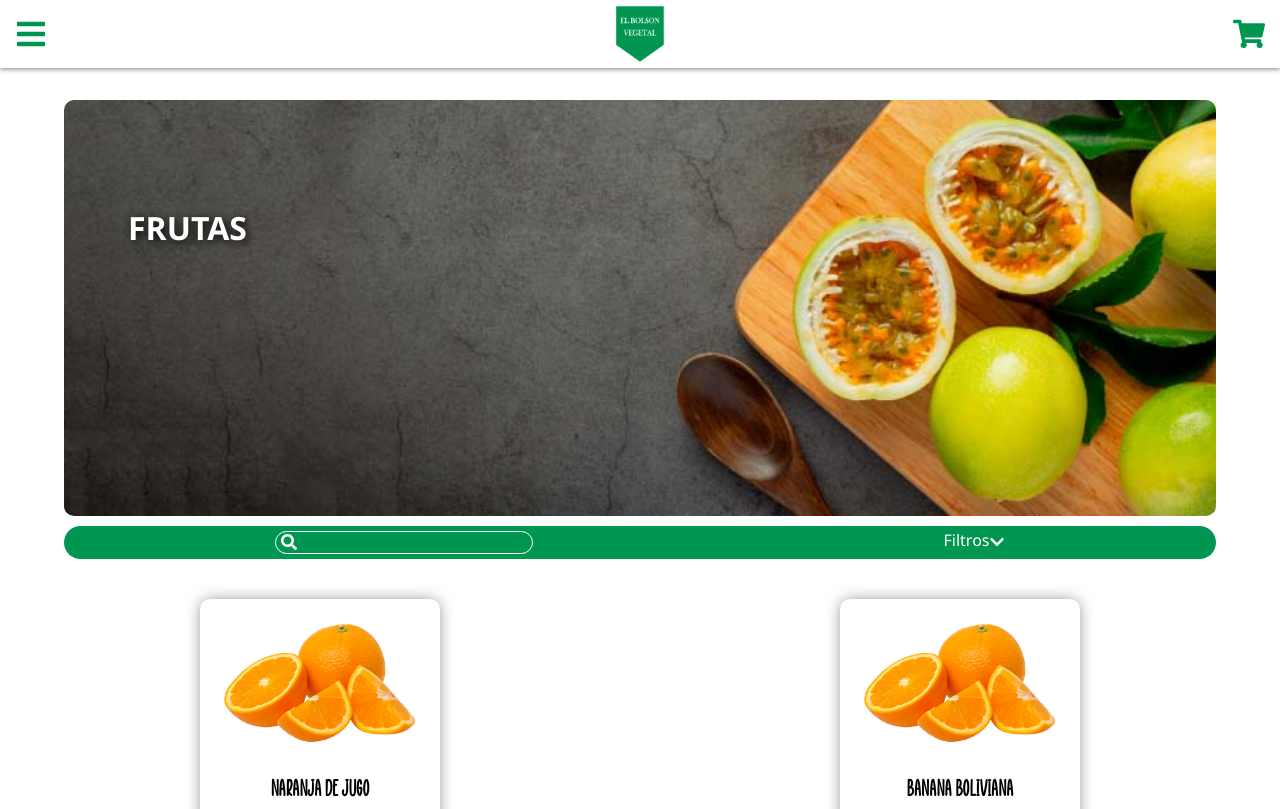
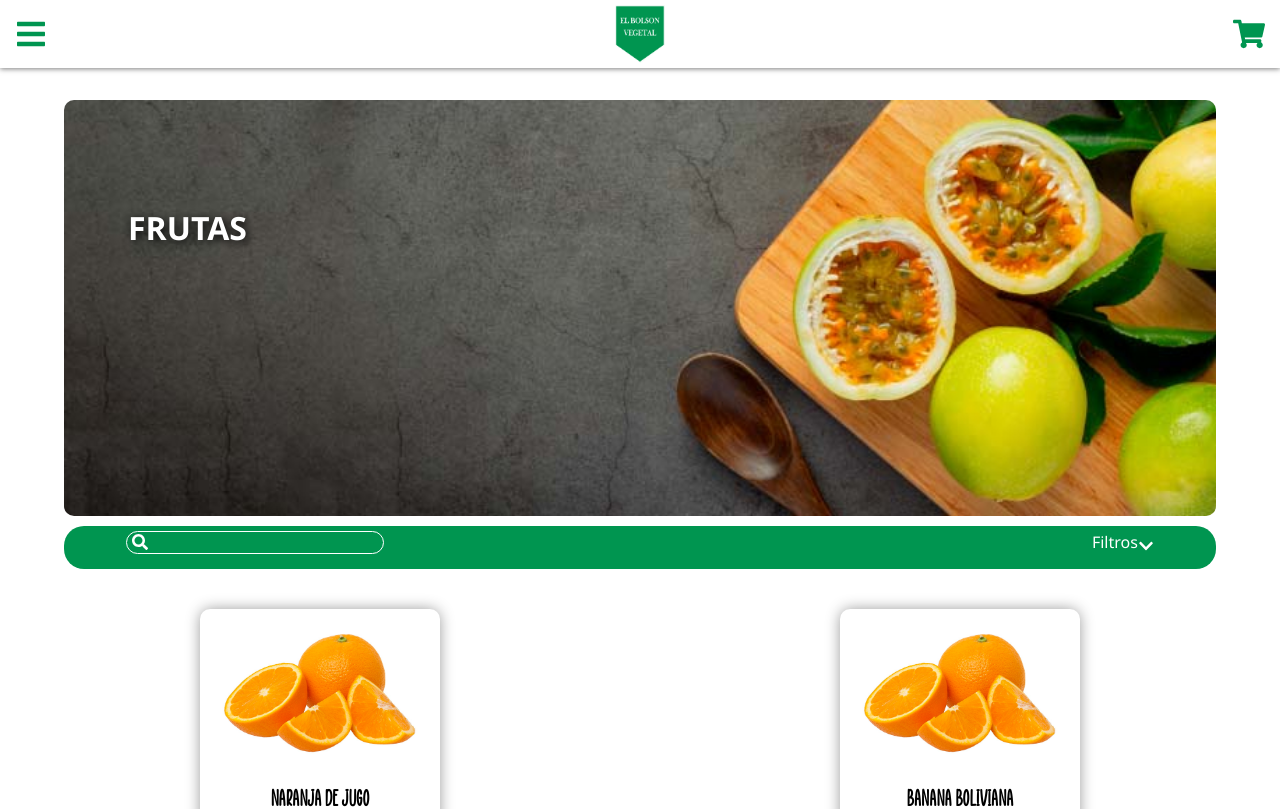
Before and after one commit to NicoMunoz909/BolsonVegetal-client, a React (Create React App) app: page /frutas in a window 1280 px wide. Shown: the top 809 px of the page. Built offline with nearby package versions, Linux system fonts and the light colour scheme; a web font is replaced by a local one.

Commit message:
Fix products filter css

```diff
--- a/src/Components/ShoppingPage/index.js
+++ b/src/Components/ShoppingPage/index.js
@@ -9,7 +9,7 @@
   const filterOptions = filtros
 
   function toggleFilters() {
-    document.getElementsByClassName('filterOptions')[0].classList.toggle('hmenu-visible')
+    document.getElementsByClassName('filterOptions')[0].classList.toggle('filterOptions--visible')
     document.getElementById('filtersArrow').classList.toggle('rotated')
   }
 
@@ -20,14 +20,15 @@
         <img src={banner} alt="" />
       </div>
       <div className='filtersBar'>
+        <div className='filtersBar-header'>
           <div className='searchBar alignCenter'>
             <FaSearch />
             <input type="text" />
           </div>
-        <div>
           <div className='alignCenter' onClick={toggleFilters}>
             Filtros
             <FaChevronDown style={{alignSelf: 'flex-end'}} id='filtersArrow'/>
+          </div>
         </div>
         <div className='filterOptions'>
           {filterOptions.map( i => {
@@ -38,7 +39,6 @@
               </div>
             )
           })}
-          </div>
         </div>
       </div>
       <div className='itemsCarouselContainer'>
--- a/src/Components/ShoppingPage/shoppingPage.css
+++ b/src/Components/ShoppingPage/shoppingPage.css
@@ -21,8 +21,6 @@
 
 .filtersBar {
   position: relative;
-  display: flex;
-  justify-content: space-around;
   background-color: #009550;
   width: 90%;
   margin: auto;
@@ -31,11 +29,19 @@
   border-radius: 20px;
   box-sizing: border-box;
   color: white;
+  transition: all 200ms;
 }
 
 .filtersBar input {
   background-color: transparent;
   border: none;
+}
+
+.filtersBar-header {
+  display: flex;
+  justify-content: space-between;
+  width: 90%;
+  margin: auto;
 }
 
 .searchBar {
@@ -63,25 +69,26 @@
 
 .filterOptions {
   visibility: hidden;
-  position: absolute;
-  top: 110%;
-  left: 0;
   display: flex;
   flex-wrap: wrap;
-  width: 100%;
+  width: 90%;
+  max-height: 0;
+  margin: auto;
   padding: 5px;
-  border: 1px solid black;
-  border-radius: 10px;
-  color: black;
-  background-color: white;
+  background-color: inherit;
   box-sizing: border-box;
-  z-index: 3;
+  transition: all 300ms;
 }
 
 .filterOptions div {
   margin: 5px;
 }
 
+.filterOptions--visible {
+  visibility: visible;
+  max-height: 400px;
+}
+
 .rotated {
   transform: rotate(180deg);
 }
```
Lines whose indentation alone changed are shown as unchanged.
